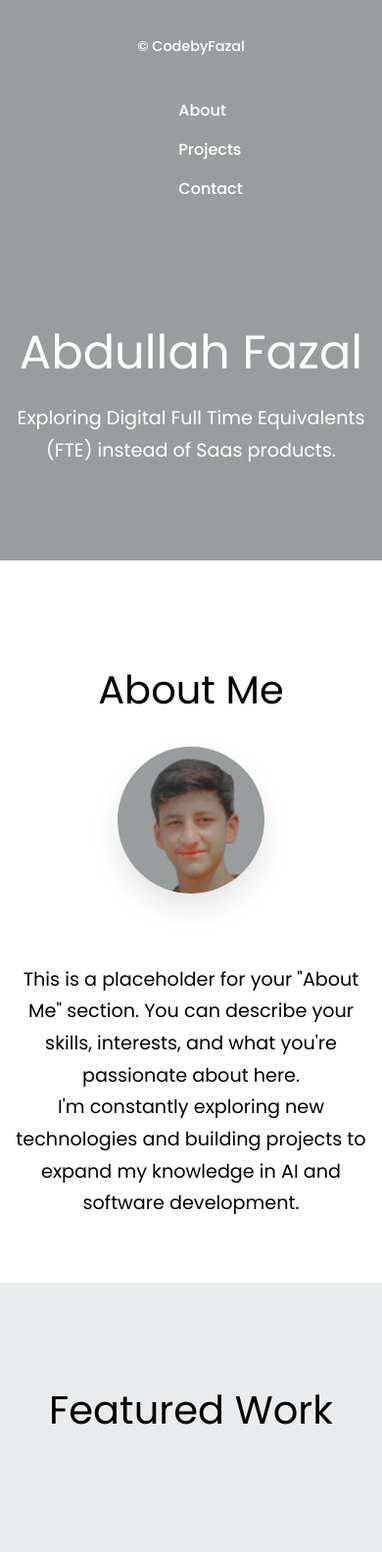
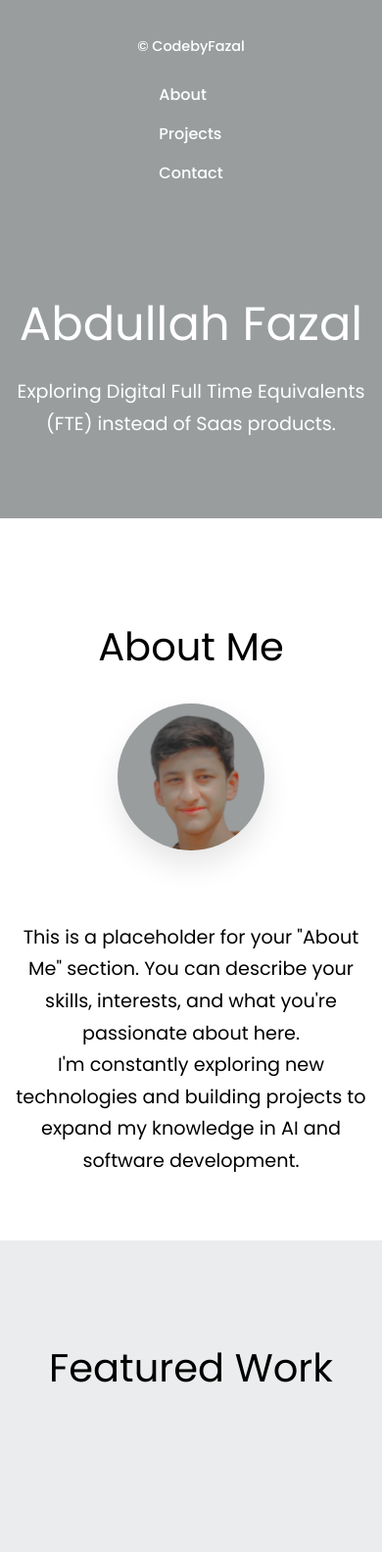
Before and after one commit to abdullahfazal969-alt/Portfolio, a Flask app: page / in a window 390 px wide. Shown: the top 1584 px of the page at 98% size. Run offline with Flask 3, Linux system fonts and the light colour scheme.

Commit message:
media queries mobile

```diff
--- a/static/css/style.css
+++ b/static/css/style.css
@@ -836,16 +836,23 @@ footer .cta-circle[aria-hidden="true"] {
     }
 }
 /* ========================================= */
-/* ===== Responsive Adjustments (Start) ===== */
+/* === Comprehensive Responsive Styles === */
 /* ========================================= */
 
-/* Tablet and smaller laptops (max-width: 980px) */
+/*
+ * 1. Tablet and Smaller Laptops
+ * Breakpoint: 980px and below
+ */
 @media (max-width: 980px) {
     .container {
         padding: 0 1.5rem; /* Slightly less padding on smaller screens */
     }
 
-    /* Header */
+    section {
+        padding: 4rem 0; /* Reduce vertical padding on sections */
+    }
+
+    /* --- Header --- */
     header .container {
         flex-direction: column; /* Stack logo/credit and nav vertically */
         gap: 1.5rem;
@@ -853,10 +860,13 @@ footer .cta-circle[aria-hidden="true"] {
     header nav ul {
         flex-direction: column; /* Stack nav links vertically */
         gap: 1rem;
-        margin-top: 1rem;
+        padding-left: 0; /* Remove default ul padding */
     }
 
-    /* Hero Section */
+    /* --- Hero Section --- */
+    #hero {
+        padding: 6rem 0; /* Reduce hero padding */
+    }
     .hero-text h1 {
         font-size: 4.5rem; /* Reduce hero title size */
     }
@@ -865,15 +875,13 @@ footer .cta-circle[aria-hidden="true"] {
         max-width: 600px;
     }
 
-    /* Section Headings */
-    #about h2,
-    #projects h2,
-    #contact h2 {
+    /* --- Section Headings --- */
+    #about h2, #projects h2, #contact h2 {
         font-size: 3rem; /* Reduce main section heading size */
         margin-bottom: 2rem;
     }
 
-    /* About Section */
+    /* --- About Section --- */
     .about-content {
         grid-template-columns: 1fr; /* Stack text and image */
         gap: 3rem;
@@ -890,7 +898,7 @@ footer .cta-circle[aria-hidden="true"] {
         height: 200px;
     }
 
-    /* Projects Section */
+    /* --- Projects Section --- */
     .project-card {
         grid-template-columns: 1fr; /* Stack project info and thumbnail */
         gap: 3rem;
@@ -910,18 +918,23 @@ footer .cta-circle[aria-hidden="true"] {
     .project-card p {
         font-size: 0.9rem; /* Reduce project description size */
     }
+
+    /* --- Footer --- */
+    /* Incorporating user's existing footer responsive styles and adding to them */
     footer,
     .site-footer {
         padding: 40px 28px;
     }
+
     .site-footer .footer-top {
         flex-direction: column;
         align-items: flex-start;
         gap: 20px;
     }
+
     .site-footer .contact-pills {
         justify-content: flex-start;
-        flex-wrap: wrap;
+        flex-wrap: wrap; /* Allow pills to wrap */
         width: 100%;
         gap: 0.75rem;
     }
@@ -932,7 +945,11 @@ footer .cta-circle[aria-hidden="true"] {
     }
 }
 
-/* Mobile phones (max-width: 700px) */
+
+/*
+ * 2. Mobile Phones
+ * Breakpoint: 700px and below
+ */
 @media (max-width: 700px) {
     .container {
         padding: 0 1rem; /* Further reduce padding */
@@ -949,37 +966,36 @@ footer .cta-circle[aria-hidden="true"] {
         gap: 0.8rem;
     }
 
-    /* Hero Section */
+    /* --- Hero Section --- */
     #hero {
-        padding: 6rem 0; /* Reduce hero padding */
+        padding: 5rem 0;
     }
     .hero-text h1 {
-        font-size: 3rem; /* Further reduce hero title size */
+        font-size: 3rem;
+        line-height: 1.2;
     }
     .hero-text p {
-        font-size: 1.2rem; /* Further reduce hero description size */
+        font-size: 1.2rem;
     }
 
-    /* Section Headings */
-    #about h2,
-    #projects h2,
-    #contact h2 {
-        font-size: 2.5rem; /* Further reduce section heading size */
+    /* --- Section Headings --- */
+    #about h2, #projects h2, #contact h2 {
+        font-size: 2.5rem;
         margin-bottom: 1.5rem;
     }
 
-    /* About Section */
+    /* --- About Section --- */
     .about-content {
         gap: 2rem;
     }
     .about-image img {
-        width: 150px; /* Further reduce profile pic size */
+        width: 150px;
         height: 150px;
     }
 
-    /* Projects Section */
+    /* --- Projects Section --- */
     .project-list {
-        gap: 4rem; /* Reduce gap between project cards */
+        gap: 4rem;
     }
     .project-card h3 {
         font-size: 1.8rem;
@@ -987,17 +1003,9 @@ footer .cta-circle[aria-hidden="true"] {
     .project-card p {
         font-size: 0.85rem;
     }
+
+    /* --- Footer --- */
     .site-footer .footer-title {
         font-size: clamp(36px, 10vw, 50px); /* Adjust clamp max for mobile */
     }
-
-    /* Footer - existing media query already handles most of this */
-    /* Ensuring general section padding is also reduced */
-    section {
-        padding: 4rem 0;
-    }
 }
-
-/* ========================================= */
-/* ====== Responsive Adjustments (End) ====== */
-/* ========================================= */
```
